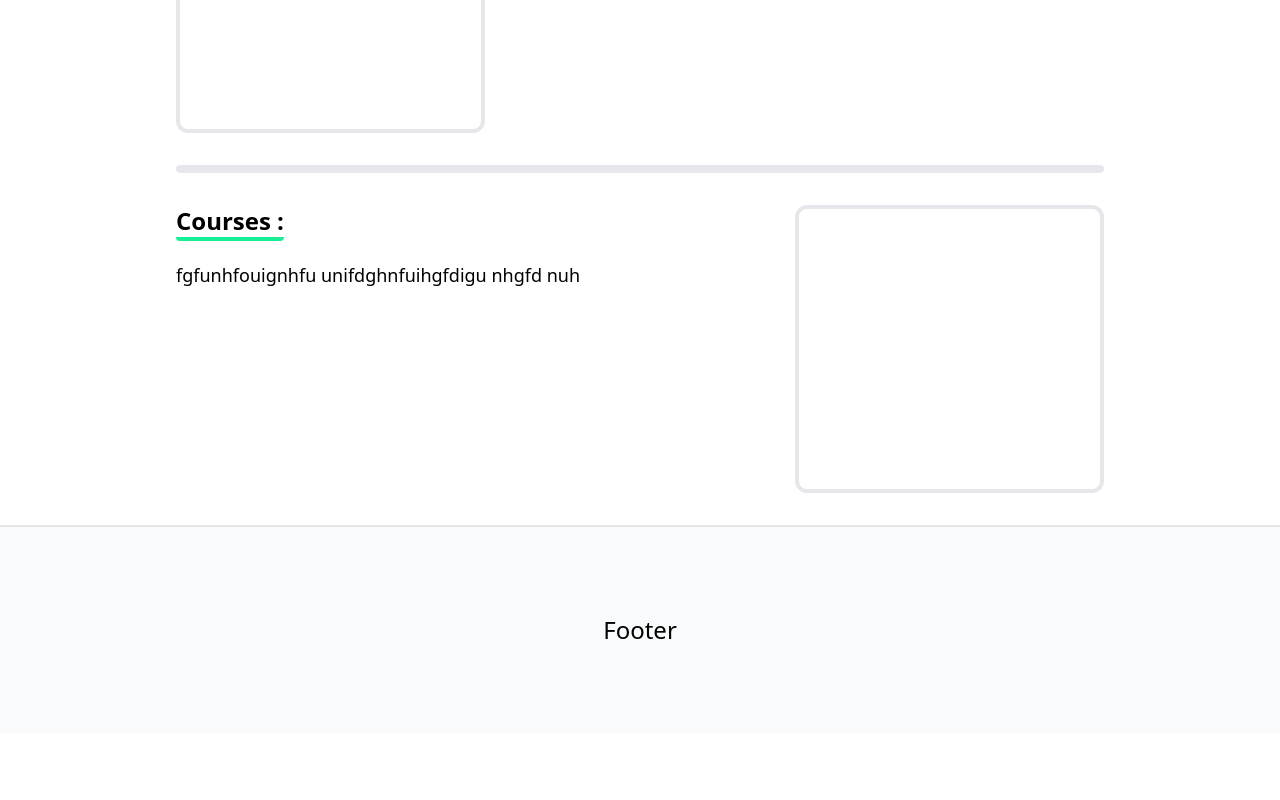
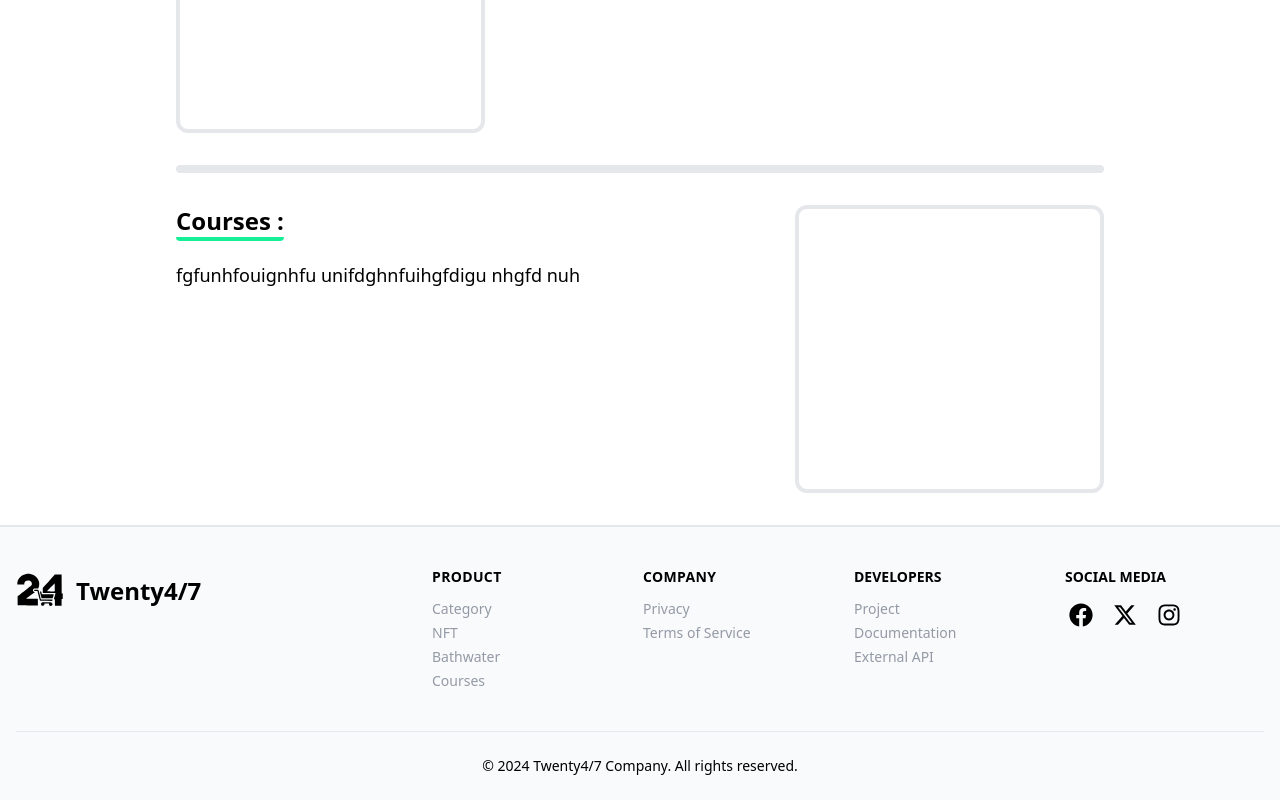
Before and after one commit to Sainseya/Twenty4-7, a React (Create React App) app in the folder app/twenty4-seven/: page / in a window 1280 px wide. Shown: the part 975-1775 px from the top of the page. Before the commit the page ends 1708 px from the top, so only its background shows below. Built offline with nearby package versions, Linux system fonts and the light colour scheme.

Commit message:
Add: footer with links

```diff
--- a/app/twenty4-seven/src/Components/Category/Category.tsx
+++ b/app/twenty4-seven/src/Components/Category/Category.tsx
@@ -12,6 +12,7 @@ const Category: React.FC<CategoriesProps> = ({ categoryName }) => {
 
    const navigateToCategory = () => {
       navigate(`/${formatCategoryName}`);
+      window.scrollTo(0, 0);
    }
 
   return (
--- a/app/twenty4-seven/src/Components/navigation/Footer.tsx
+++ b/app/twenty4-seven/src/Components/navigation/Footer.tsx
@@ -1,12 +1,140 @@
 import React from "react";
+import { FaFacebook, FaInstagram } from "react-icons/fa";
+import { FaXTwitter } from "react-icons/fa6";
+import { useNavigate } from "react-router-dom";
+import { ReactComponent as LogoDark } from "../../Assets/LogoWebDark.svg";
+import { ReactComponent as LogoLight } from "../../Assets/LogoWebLight.svg";
 
 const Footer: React.FC = () => {
+  const isDarkMode = document.documentElement.classList.contains("dark");
+  const LogoComponent = isDarkMode ? LogoDark : LogoLight;
+
+  let navigate = useNavigate();
+
+  const goToLink = (link: string) => {
+    navigate(link);
+    window.scrollTo(0, 0);
+  };
+
   return (
     <div
       id="footer"
-      className="flex h-52 w-full justify-center items-center text-2xl bg-light_bg2 dark:bg-dark_bg2 border-t-2 border-light_border dark:border-dark_border"
+      className="px-4 divide-y divide-light_border dark:divide-dark_border bg-light_bg2 dark:bg-dark_bg2 border-t-2 border-light_border dark:border-dark_border"
     >
-      Footer
+      <div className="container flex flex-col justify-between py-10 mx-auto space-y-8 lg:flex-row lg:space-y-0 ">
+        <div className="lg:w-1/3">
+          <div
+            rel="noopener noreferrer"
+            className="flex justify-center space-x-3 lg:justify-start"
+          >
+            <div className="flex items-center justify-center w-12 h-12">
+              <LogoComponent style={{ width: "48px", height: "48px" }} />
+            </div>
+            <span className="self-center text-2xl font-semibold dark:text-txtWhite">
+              Twenty4/7
+            </span>
+          </div>
+        </div>
+        <div className="grid grid-cols-2 text-sm gap-x-3 gap-y-8 lg:w-2/3 sm:grid-cols-4">
+          <div className="space-y-3">
+            <h3 className="tracking-wide uppercase dark:text-txtWhite font-semibold">
+              Product
+            </h3>
+            <ul className="space-y-1 text-txtPlaceholder">
+              <li>
+                <button
+                  type="button"
+                  onClick={() => goToLink("/")}
+                  className="cursor-pointer"
+                >
+                  Category
+                </button>
+              </li>
+              <li>
+                <button
+                  type="button"
+                  onClick={() => goToLink("/nft")}
+                  className="cursor-pointer"
+                >
+                  NFT
+                </button>
+              </li>
+              <li>
+                <button type="button" className="cursor-default">Bathwater</button>
+              </li>
+              <li>
+                <button type="button" className="cursor-default">Courses</button>
+              </li>
+            </ul>
+          </div>
+          <div className="space-y-3">
+            <h3 className="tracking-wide uppercase dark:text-txtWhite font-semibold">
+              Company
+            </h3>
+            <ul className="space-y-1 text-txtPlaceholder">
+              <li>
+                <button type="button" className="cursor-default">Privacy</button>
+              </li>
+              <li>
+                <button type="button" className="cursor-default">Terms of Service</button>
+              </li>
+            </ul>
+          </div>
+          <div className="space-y-3">
+            <h3 className="uppercase dark:text-txtWhite font-semibold">
+              Developers
+            </h3>
+            <ul className="space-y-1 text-txtPlaceholder">
+              <li>
+                <a rel="noopener noreferrer" target="_blank" href="https://github.com/EpitechMscProPromo2026/T-WEB-600-LIL_13">Project</a>
+              </li>
+              <li>
+                <a rel="noopener noreferrer" target="_blank" href="https://github.com/EpitechMscProPromo2026/T-WEB-600-LIL_13">Documentation</a>
+              </li>
+              <li>
+                <a rel="noopener noreferrer" target="_blank" href="https://coinmarketcap.com/api/documentation/v1/">External API</a>
+              </li>
+            </ul>
+          </div>
+          <div className="space-y-3">
+            <div className="uppercase dark:text-txtWhite font-semibold">
+              Social media
+            </div>
+            <div className="flex justify-start space-x-3">
+              <a
+                rel="noopener noreferrer"
+                target="_blank"
+                title="Facebook"
+                href="https://www.facebook.com/"
+                className="flex items-center p-1"
+              >
+                <FaFacebook size={24} className="dark:text-txtWhite" />
+              </a>
+              <a
+                rel="noopener noreferrer"
+                target="_blank"
+                title="XTwitter"
+                href="https://twitter.com/"
+                className="flex items-center p-1"
+              >
+                <FaXTwitter size={24} className="dark:text-txtWhite" />
+              </a>
+              <a
+                rel="noopener noreferrer"
+                target="_blank"
+                title="Instagram"
+                href="https://www.instagram.com/"
+                className="flex items-center p-1"
+              >
+                <FaInstagram size={24} className="dark:text-txtWhite" />
+              </a>
+            </div>
+          </div>
+        </div>
+      </div>
+      <div className="py-6 text-sm text-center dark:text-txtPlaceholder">
+        © 2024 Twenty4/7 Company. All rights reserved.
+      </div>
     </div>
   );
 };
--- a/app/twenty4-seven/src/Pages/Homepage.tsx
+++ b/app/twenty4-seven/src/Pages/Homepage.tsx
@@ -7,15 +7,15 @@ import Topbar from "../Components/navigation/Topbar";
 import Footer from "../Components/navigation/Footer";
 
 const Homepage: React.FC = () => {
-  const categories = ["NFT", "Water", "Courses", "Soon",];
+  const categories = ["NFT", "Bathwater", "Courses", "Soon",];
 
   return (
-    <div>
+    <div className="min-h-screen bg-light_bg dark:bg-dark_bg">
       <Topbar />
       <NewBanner newsText="New Mineblock NFT Collection" linkToNewArrivages="nft" />
       <CategoryCarousel categoryName={categories} />
-      <div className="relative flex flex-col w-full px-44 bg-light_bg dark:bg-dark_bg pt-1">
-        <div id="seperator" className="absolute left-44 right-44 h-2 bg-light_border dark:bg-dark_border rounded-xl -top-1"></div>
+      <div className="relative flex flex-col w-full px-44 pt-1">
+        <div id="seperator" className="absolute left-44 right-44 h-2 bg-light_border dark:bg-dark_border rounded-xl top-0"></div>
         {categories.map((category, index) => (
           <React.Fragment key={index}>
             {category.toLowerCase() !== "soon" && (
--- a/app/twenty4-seven/src/Pages/NFTpage.tsx
+++ b/app/twenty4-seven/src/Pages/NFTpage.tsx
@@ -12,7 +12,7 @@ const NFTpage: React.FC = () => {
   const nbrOfNft = 10;
 
   return (
-    <div className="flex flex-col bg-light_bg dark:bg-dark_bg">
+    <div className="flex flex-col min-h-screen bg-light_bg dark:bg-dark_bg">
       <Topbar />
       <CollectionBanner
         collectionName="MineBlock NFT"
@@ -30,7 +30,7 @@ const NFTpage: React.FC = () => {
             <SearchProductPanel />
           </div>
           <div className="w-full h-fit pr-44">
-            <div className="mt-4 grid grid-cols-4 gap-y-10 p-4 items-center justify-items-center">
+            <div className="my-5 grid grid-cols-4 gap-y-10 p-4 items-center justify-items-center">
               {Array.from({ length: nbrOfNft }).map((_, index) => (
                 <NftCard key={index} price={3.2} idCard={index} />
               ))}
@@ -40,16 +40,16 @@ const NFTpage: React.FC = () => {
       )}
       {activeIndex === 1 && (
         // Contenu pour Market
-        <div className="flex-1 flex flex-row w-full px-44">
-          <div className="flex w-full justify-center items-center font-semibold text-4xl text-txtBlack dark:text-txtWhite">
+        <div className="flex flex-col flex-grow w-full px-44">
+          <div className="flex flex-1 w-full justify-center items-center font-semibold text-4xl text-txtBlack dark:text-txtWhite">
             Market Coming Soon
           </div>
         </div>
       )}
       {activeIndex === 2 && (
         // Contenu pour News
-        <div className="flex-1 flex flex-row w-full px-44">
-          <div className="flex w-full justify-center items-center font-semibold text-4xl text-txtBlack dark:text-txtWhite">
+        <div className="flex flex-col flex-grow w-full px-44">
+          <div className="flex flex-1 w-full justify-center items-center font-semibold text-4xl text-txtBlack dark:text-txtWhite">
             News Coming Soon
           </div>
         </div>
```
